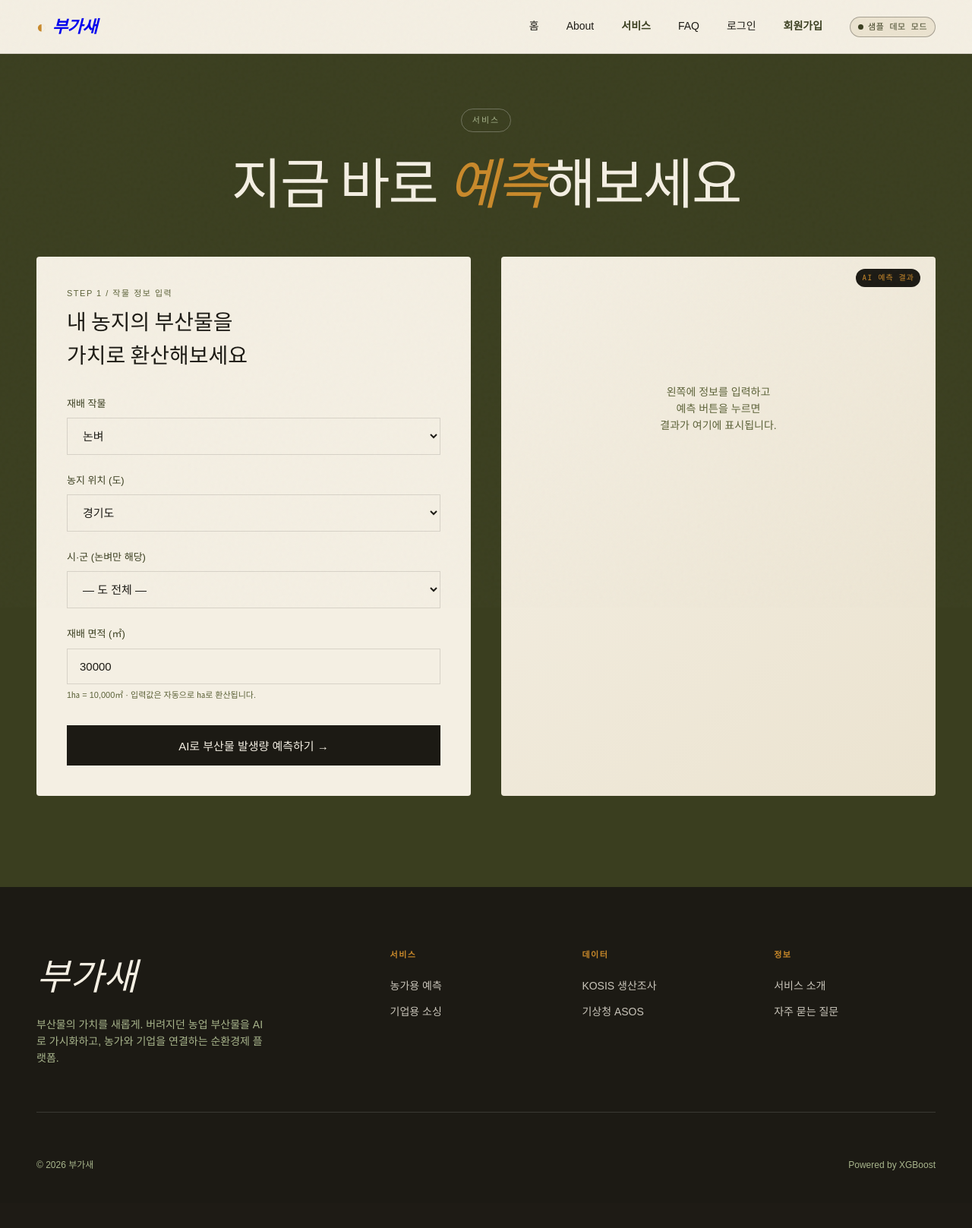
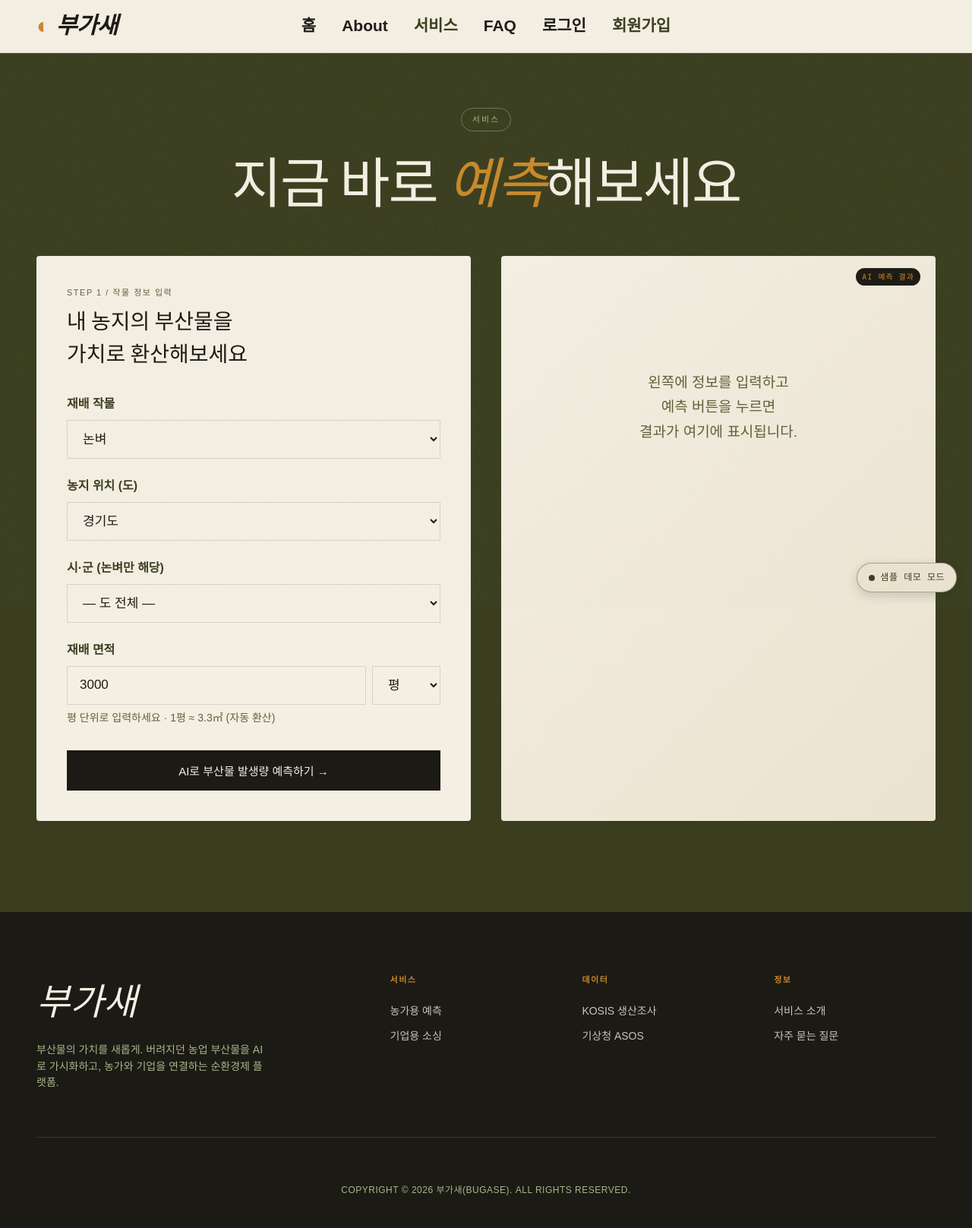
Before and after one commit to phj3178/bugase-market, a Flask app: page /service in a window 1280 px wide. Shown: the whole page at 76% size. Before the commit the page ends 1541 px from the top, so only its background shows below. Run offline with Flask 3, Linux system fonts and the light colour scheme; some web fonts are replaced.

Commit message:
면적 단위 선택(평/㎡/㏊), 농가 친화 글씨 확대

```diff
--- a/static/app.js
+++ b/static/app.js
@@ -50,6 +50,23 @@ function initFarmer() {
   fCrop.addEventListener("change", syncFarmerRegions);
   document.getElementById("f-do").addEventListener("change", syncSigun);
   document.getElementById("f-submit").addEventListener("click", runFarmerPredict);
+  // 면적 단위 변경 시 안내 문구 갱신
+  const unitSel = document.getElementById("f-area-unit");
+  if (unitSel) {
+    const notes = {
+      pyeong: "평 단위로 입력하세요 · 1평 ≈ 3.3㎡ (자동 환산)",
+      m2: "제곱미터(㎡)로 입력하세요 · 1㏊ = 10,000㎡ (자동 환산)",
+      ha: "헥타르(㏊)로 입력하세요 · 1㏊ = 10,000㎡ = 약 3,025평",
+    };
+    const defaults = { pyeong: 3000, m2: 10000, ha: 1 };
+    unitSel.addEventListener("change", () => {
+      const u = unitSel.value;
+      const note = document.getElementById("f-area-note");
+      if (note) note.textContent = notes[u] || "";
+      const areaInput = document.getElementById("f-area");
+      if (areaInput) areaInput.value = defaults[u];
+    });
+  }
 }
 
 function syncFarmerRegions() {
@@ -88,12 +105,17 @@ async function runFarmerPredict() {
   card.classList.add("is-loading");
   const code = document.getElementById("f-crop").value;
   const name = OPTIONS.crops.find((c) => c.code === code)?.name;
+  // 선택한 단위를 ㎡로 환산 (서버는 ㎡ → ㏊로 처리)
+  const areaVal = parseFloat(document.getElementById("f-area").value) || 0;
+  const unit = (document.getElementById("f-area-unit") || {}).value || "pyeong";
+  const toM2 = { pyeong: 3.305785, m2: 1, ha: 10000 };
+  const areaM2 = areaVal * (toM2[unit] || 1);
   const payload = {
     crop: code,
     do: document.getElementById("f-do").value,
     sigun: name === "논벼" ? document.getElementById("f-sigun").value : null,
     year: PRED_YEAR,
-    area_m2: parseFloat(document.getElementById("f-area").value) || 0,
+    area_m2: areaM2,
   };
   try {
     const res = await fetch("/api/predict", {
--- a/static/style.css
+++ b/static/style.css
@@ -47,20 +47,25 @@
     border-bottom: 1px solid var(--line);
     padding: 18px 48px;
     display: flex;
-    justify-content: space-between;
+    justify-content: center;
     align-items: center;
   }
 
   .logo {
     font-family: 'Fraunces', serif;
     font-weight: 600;
-    font-size: 22px;
+    font-size: 30px;
     font-style: italic;
     letter-spacing: -0.5px;
     display: flex;
     align-items: center;
     gap: 8px;
+    color: var(--ink);
+    position: absolute;
+    left: 48px;
   }
+  .logo:visited { color: var(--ink); }
+  .logo:hover { color: var(--olive); }
 
   .logo::before {
     content: '◐';
@@ -68,13 +73,14 @@
     font-style: normal;
   }
 
-  .nav-links { display: flex; gap: 36px; align-items: center; }
+  .nav-links { display: flex; gap: 34px; align-items: center; flex-wrap: wrap; justify-content: center; }
   .nav-links a {
-    font-size: 14px;
+    font-size: 21px;
     color: var(--ink);
     text-decoration: none;
-    font-weight: 500;
+    font-weight: 600;
   }
+  .nav-links a:visited { color: var(--ink); }
   .nav-links a:hover { color: var(--mustard); }
 
   .cta-btn {
@@ -372,10 +378,10 @@
   .form-group { margin-bottom: 24px; }
   .form-group label {
     display: block;
-    font-size: 13px;
+    font-size: 16px;
     color: var(--olive);
     margin-bottom: 8px;
-    font-weight: 500;
+    font-weight: 600;
   }
   .form-group input, .form-group select {
     width: 100%;
@@ -383,7 +389,7 @@
     border: 1px solid var(--line);
     background: var(--bg);
     font-family: 'Pretendard', sans-serif;
-    font-size: 15px;
+    font-size: 17px;
     color: var(--ink);
     transition: border 0.2s;
   }
@@ -672,8 +678,9 @@
 
   .footer-bottom {
     display: flex;
-    justify-content: space-between;
+    justify-content: center;
     font-size: 12px;
+    letter-spacing: 0.5px;
     color: var(--sage);
   }
 
@@ -717,10 +724,27 @@
 .mode-badge.sample { background: var(--bg-deep); color: var(--olive); }
 .mode-badge .dot { width: 7px; height: 7px; border-radius: 50%; background: currentColor; }
 
+/* AI 모델 상태 배지 - 우측 하단 고정 */
+.mode-badge-fixed {
+  position: fixed;
+  right: 20px;
+  bottom: 20px;
+  z-index: 90;
+  display: inline-flex; align-items: center; gap: 7px;
+  font-family: 'JetBrains Mono', monospace;
+  font-size: 12px; letter-spacing: 0.5px;
+  padding: 9px 15px; border-radius: 100px;
+  border: 1px solid var(--line-strong);
+  box-shadow: 0 4px 14px rgba(28,26,20,.18);
+}
+.mode-badge-fixed.real { background: var(--olive); color: var(--bg); border-color: var(--olive); }
+.mode-badge-fixed.sample { background: var(--bg-deep); color: var(--olive); }
+.mode-badge-fixed .dot { width: 8px; height: 8px; border-radius: 50%; background: currentColor; }
+
 .result-empty {
   display: flex; align-items: center; justify-content: center;
   min-height: 320px; text-align: center; color: var(--olive-soft);
-  font-size: 14px; line-height: 1.6; padding: 0 24px;
+  font-size: 19px; line-height: 1.7; padding: 0 24px; font-weight: 500;
 }
 .byproduct-line {
   display: flex; justify-content: space-between; align-items: baseline;
@@ -735,7 +759,7 @@
 }
 .is-loading { opacity: 0.5; pointer-events: none; }
 .tiny-note {
-  font-size: 11px; color: var(--olive-soft); margin-top: 6px; line-height: 1.5;
+  font-size: 14px; color: var(--olive-soft); margin-top: 7px; line-height: 1.5;
 }
 .farm-result .score-circle.mid { background: var(--olive-soft); }
 
--- a/templates/base.html
+++ b/templates/base.html
@@ -26,15 +26,17 @@
       <a href="{{ url_for('auth.logout') }}" style="color: var(--olive);">{{ current_user.name }}님 · 로그아웃</a>
     {% else %}
       <a href="{{ url_for('auth.login') }}">로그인</a>
-      <a href="{{ url_for('auth.signup') }}" style="color: var(--olive); font-weight:600;">회원가입</a>
-    {% endif %}
-    {% if mode == 'real' %}
-      <span class="mode-badge real"><span class="dot"></span>AI 모델 연결됨</span>
-    {% else %}
-      <span class="mode-badge sample"><span class="dot"></span>샘플 데모 모드</span>
+      <a href="{{ url_for('auth.signup') }}" style="color: var(--olive); font-weight:700;">회원가입</a>
     {% endif %}
   </div>
 </nav>
+
+<!-- AI 모델 상태 배지 (우측 하단 고정) -->
+{% if mode == 'real' %}
+  <span class="mode-badge-fixed real"><span class="dot"></span>AI 모델 연결됨</span>
+{% else %}
+  <span class="mode-badge-fixed sample"><span class="dot"></span>샘플 데모 모드</span>
+{% endif %}
 
 {% block content %}{% endblock %}
 
@@ -62,8 +64,7 @@
     </div>
   </div>
   <div class="footer-bottom">
-    <span>© 2026 부가새</span>
-    <span>Powered by XGBoost</span>
+    <span>COPYRIGHT © 2026 부가새(BUGASE). ALL RIGHTS RESERVED.</span>
   </div>
 </footer>
 
--- a/templates/service.html
+++ b/templates/service.html
@@ -73,9 +73,16 @@
           <select id="f-sigun"></select>
         </div>
         <div class="form-group">
-          <label>재배 면적 (㎡)</label>
-          <input type="number" id="f-area" value="30000" />
-          <div class="tiny-note">1㏊ = 10,000㎡ · 입력값은 자동으로 ㏊로 환산됩니다.</div>
+          <label>재배 면적</label>
+          <div style="display:flex; gap:8px;">
+            <input type="number" id="f-area" value="3000" style="flex:1;" />
+            <select id="f-area-unit" style="width:90px;">
+              <option value="pyeong">평</option>
+              <option value="m2">㎡</option>
+              <option value="ha">㏊</option>
+            </select>
+          </div>
+          <div class="tiny-note" id="f-area-note">평 단위로 입력하세요 · 1평 ≈ 3.3㎡ (자동 환산)</div>
         </div>
 
         <button class="submit-btn" id="f-submit">AI로 부산물 발생량 예측하기 →</button>
```
Also changed, not shown: templates/login.html (+6 -6 lines), templates/signup.html (+7 -7 lines).
